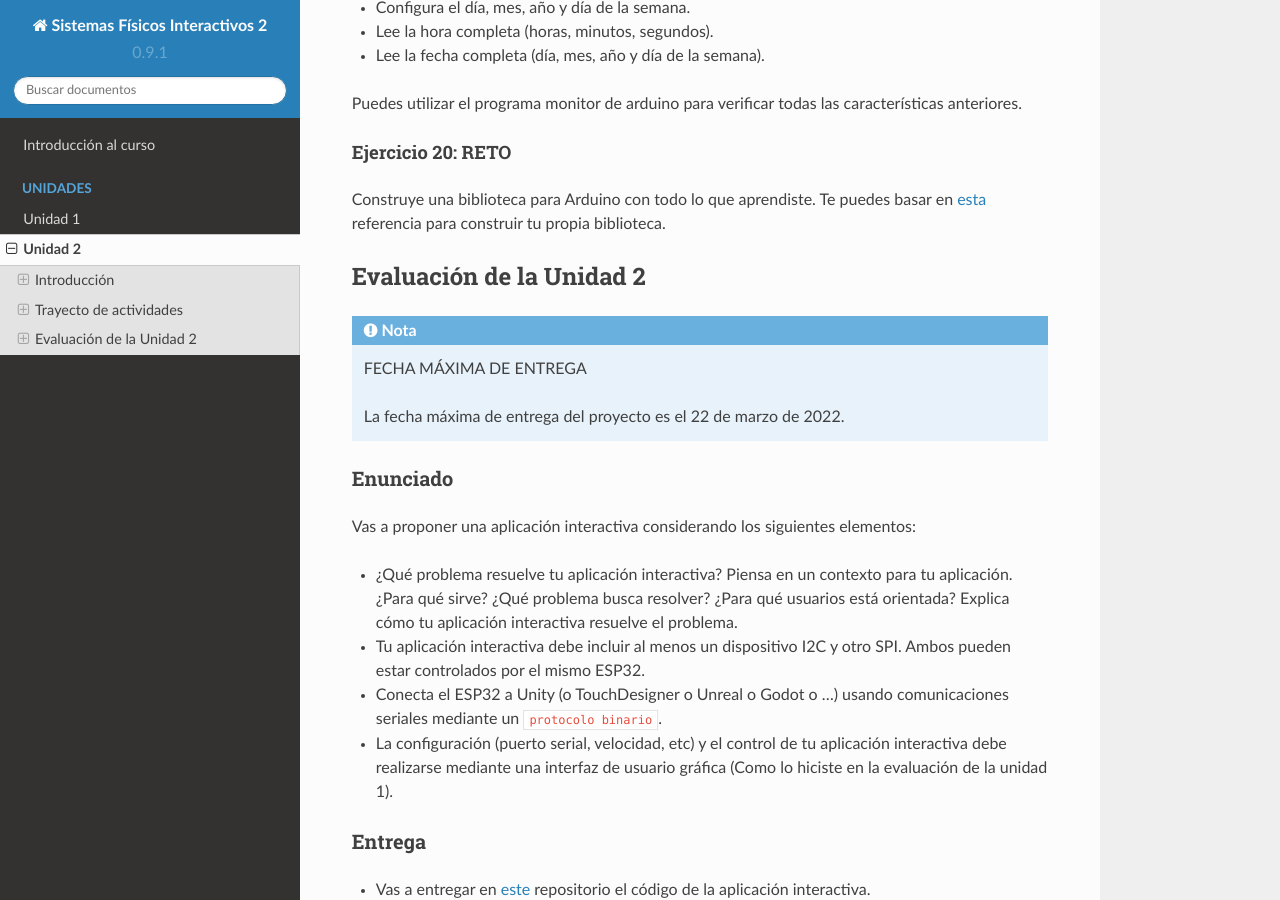
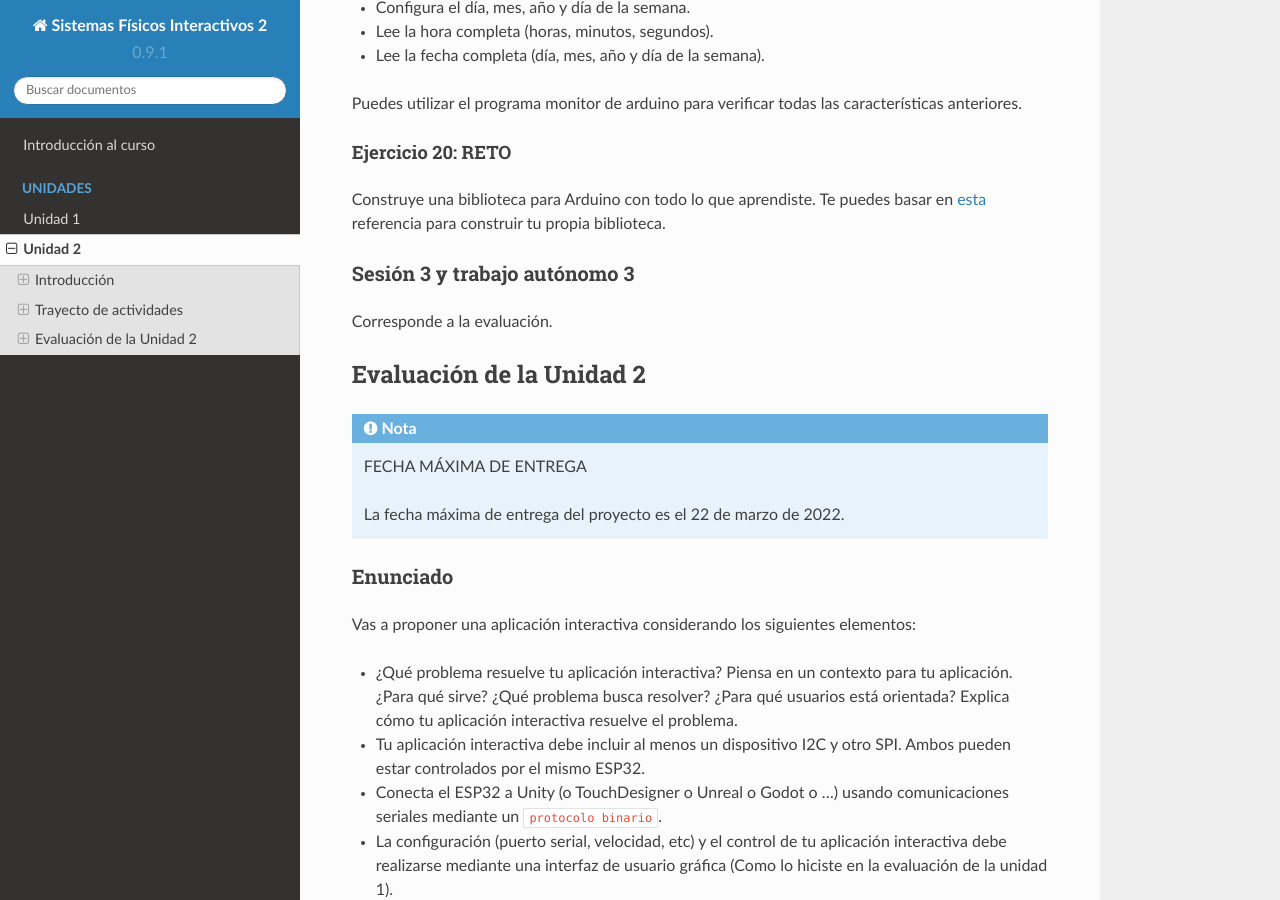
Before and after one commit to juanferfranco/SistemasFisicosInteractivos2, a Sphinx documentation site: the page built from docs/_unidad2/unidad2.rst, in a window 1280 px wide and 900 px high, scrolled down 24446 px. Built offline with Sphinx 7.4.7 and the Read the Docs theme 2.0.0, drawn with Linux system fonts in a browser that asks for light colours.

Commit message:
add session 3 to point to evaluation

```diff
--- a/docs/_unidad2/unidad2.rst
+++ b/docs/_unidad2/unidad2.rst
@@ -1230,6 +1230,10 @@ Construye una biblioteca para Arduino con todo lo que aprendiste.
 Te puedes basar en `esta <https://www.arduino.cc/en/Hacking/libraryTutorial>`__
 referencia para construir tu propia biblioteca.
 
+Sesión 3 y trabajo autónomo 3
+*********************************
+
+Corresponde a la evaluación.
 
 Evaluación de la Unidad 2
 -----------------------------
```
